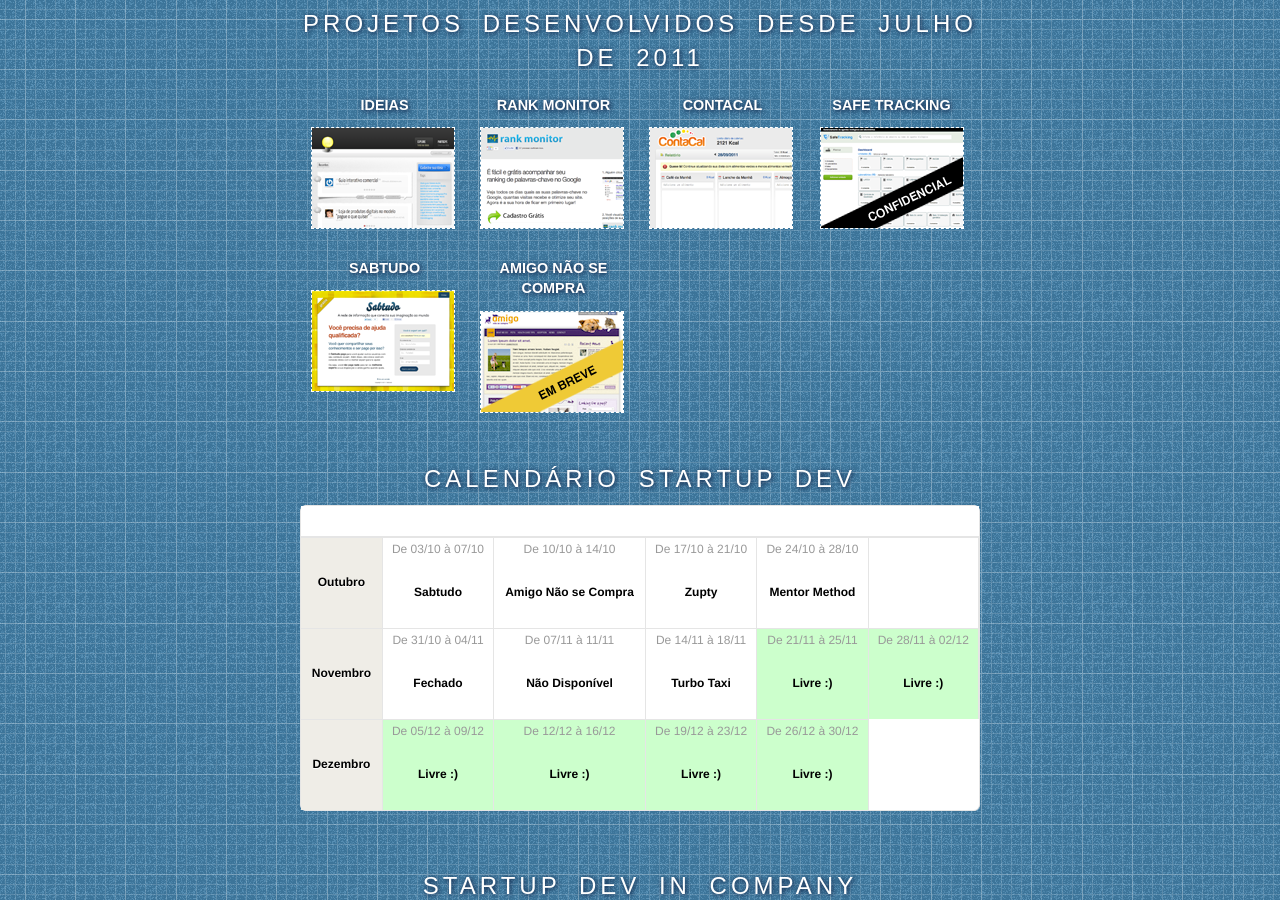
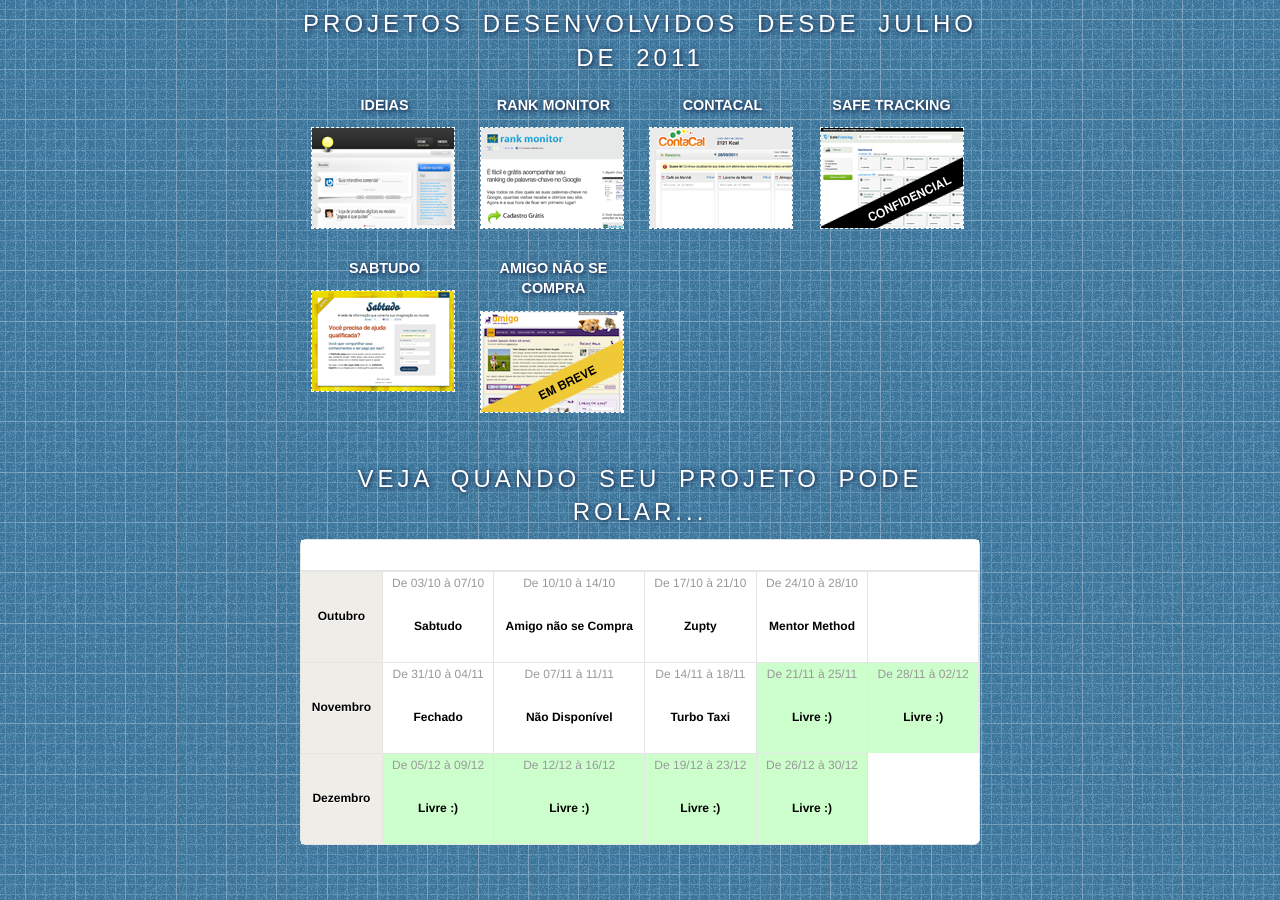
Before and after one commit to marciomarques/startupdev.github.com, a Jekyll site: the page built from index.html, in a window 1280 px wide and 900 px high, scrolled down 610 px. Built offline with Jekyll 4.4.1, drawn with Linux system fonts in a browser that asks for light colours; nearby versions of some CDN libraries; some web fonts are replaced.

Commit message:
update minor text

```diff
--- a/index.html
+++ b/index.html
@@ -158,12 +158,12 @@
     <p><a href="http://www.sabtudo.com.br/" rel="external"><img src="/images/apps/sabtudo.png" width="142" height="100" alt="Sabtudo" /></a></p>
   </li>
   <li>
-    <h4>Amigo não se compra</h4>
+    <h4>Amigo não se Compra</h4>
     <p><a href="http://www.amigonaosecompra.com.br/" rel="external"><span class="coming-soon">Em breve</span><img src="/images/apps/amigo-nao-se-compra.png" width="142" height="100" alt="Amigo não se compra" /></a></p>
   </li>
 </ul>
 
-<h3>Calendário Startup DEV</h3>
+<h3>Veja quando seu projeto pode rolar...</h3>
 
 <div id="calendar">
   <nav></nav>
@@ -185,7 +185,7 @@
           <div class="day">De 10/10 à 14/10</div>
           <div class="day-content">
             <strong>
-              Amigo Não se Compra
+              Amigo não se Compra
             </strong>
           </div>
         </td>
```
